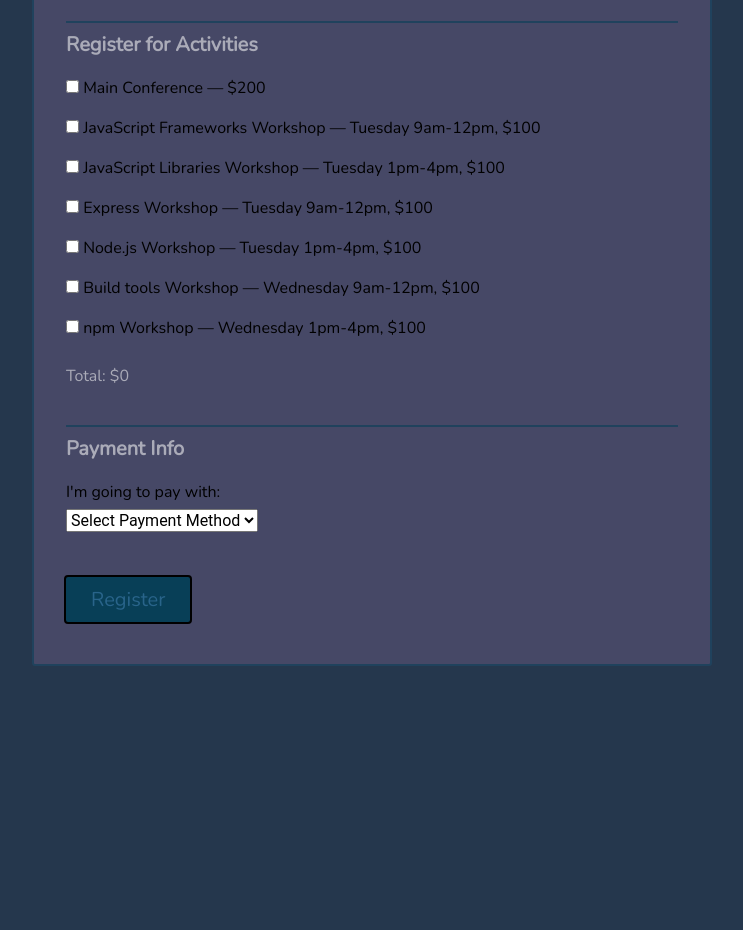
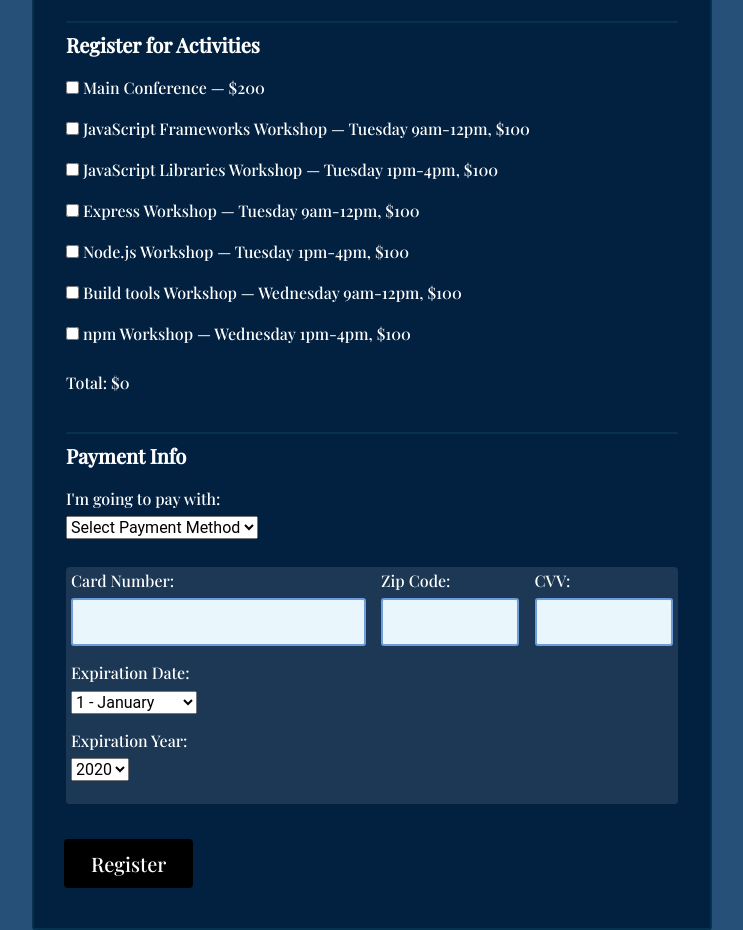
Before and after one commit to WebDevBrum/TechDegree-Project-3, a plain HTML site: page index.html in a window 1280 px wide. Shown: the part 690-1620 px from the top of the page, without its empty margins (268-1011 px from the left). Before the commit the page ends 1356 px from the top, so only its background shows below. Drawn offline with nearby package versions, Linux system fonts and the light colour scheme.

Commit message:
Grading checks

```diff
--- a/css/style.css
+++ b/css/style.css
@@ -3,6 +3,8 @@
 ==================================== */
 
 @import url('https://fonts.googleapis.com/css?family=Nunito|Roboto+Mono');
+
+@import url('https://fonts.googleapis.com/css2?family=Playfair+Display:wght@500&display=swap');
 
 * {
   box-sizing: border-box;
@@ -11,13 +13,13 @@
 body,
 input,
 button {
-	font-family: 'Nunito', sans-serif;
+	font-family: 'Playfair Display', serif;
 }
 
 body {
   font: 1em/1.5;
-  color: #AAABB8;
-	background: #25374D;
+  color: white;
+	background: #265077;
 }
 
 header {
@@ -40,7 +42,7 @@ a {
 
 form {
 	padding: .875em 1.875em 1.875em;
-	background: #464866;
+	background: #022140;
 	border: 2px solid rgba(8, 63, 87, 0.6);
 	border-radius: 3px;
 }
@@ -75,7 +77,7 @@ legend {
 }
 
 label {
-	color: #000;
+	color: white;
 	display: block;
 	margin-bottom: .5em;
 }
@@ -107,9 +109,9 @@ input[type="radio"] {
 }
 
 button {
-	color: #29648A;
+	color: white;
 	padding: .55em 1.25em;
-	background: #083f57;
+	background: black;
 	margin: 1.25em 0 .5em;
 	cursor: pointer;
 	border: 2px solid black;
--- a/js/script.js
+++ b/js/script.js
@@ -177,7 +177,10 @@ const PAYMENT_SELECT = ( () => {
     const PAYPAL_INFO = document.getElementById("paypal");
     const BITCOIN_INFO = document.getElementById("bitcoin");
 
-    PAYMENT_OPTIONS[0].hidden = true; // hides 'select payment method' on dropdown
+    PAYMENT_OPTIONS[0].hidden = true;
+    PAYMENT_OPTIONS[0].disabled = true;
+
+    // hides 'select payment method' on dropdown
 
     function hidePaymentMethod(card = true, paypal = true, bitcoin = true) {
 
@@ -186,7 +189,7 @@ const PAYMENT_SELECT = ( () => {
         BITCOIN_INFO.hidden = bitcoin;
     }
 
-    hidePaymentMethod(card = true, paypal = true, bitcoin = true);
+    hidePaymentMethod(card = false, paypal = true, bitcoin = true);
 
     SELECT_PAYMENT.addEventListener('change', (event) => {
 
@@ -238,9 +241,9 @@ function appendInvalid(element, warning, id){
 appendInvalid(nameLabel, "Please enter a valid username", "nameInvalid");
 appendInvalid(mailLabel, "Please enter a valid email", "emailInvalid");
 appendInvalid(activitiesLabel, "Please select at least one actuvity", "activityInvalid");
-appendInvalid(cardLabel, "Please enter a valid card number", "cardInvalid");
-appendInvalid(zipLabel, "Please enter a valid Zip number", "zipInvalid");
-appendInvalid(cvvLabel, "Please enter a valid cvv", "cvvInvalid");
+appendInvalid(cardLabel, "Please enter a valid 13 or 16 digit card number (no spaces)", "cardInvalid");
+appendInvalid(zipLabel, "Please enter a valid 5 digit Zip number", "zipInvalid");
+appendInvalid(cvvLabel, "Please enter a valid 3 digit cvv", "cvvInvalid");
 
 
   function validName() {
@@ -315,7 +318,9 @@ appendInvalid(cvvLabel, "Please enter a valid cvv", "cvvInvalid");
       let warning = document.getElementById("cardInvalid");
 
 
- if(/^(\d{4}[- ]){3}\d{4}|\d{16}$/.test(card.value)) {
+  //https://regular-expressions.mobi/creditcard.html?wlr=1
+
+ if (/^[0-9]{13}(?:[0-9]{3})?$/.test(card.value)) {
 
       warning.style.display = 'none';
       return true;
```
